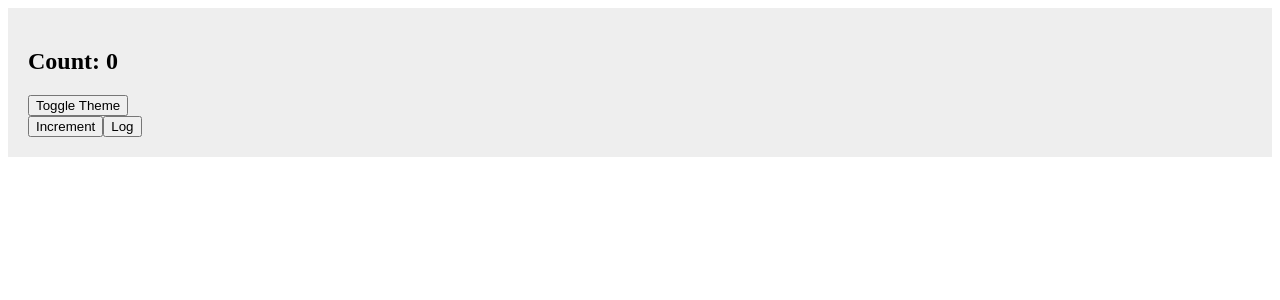
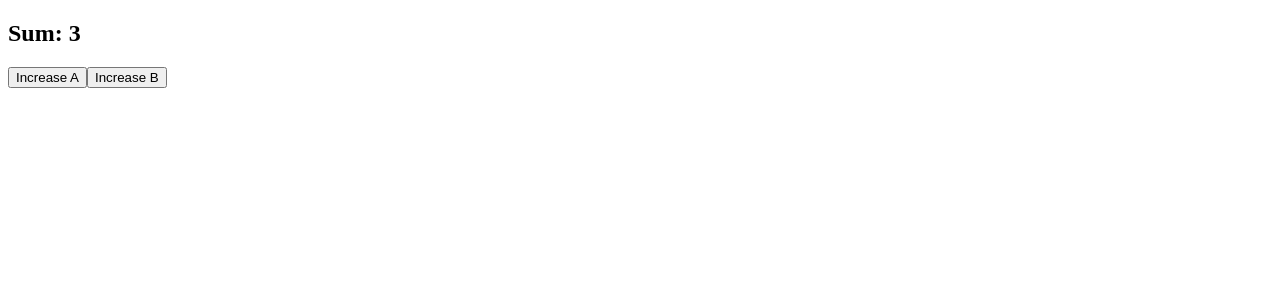
Before and after one commit to AkashSingh8391/React, a React (Vite) app: page / in a window 1280 px wide. Shown: the top 300 px of the page. Built offline with nearby package versions, Linux system fonts and the light colour scheme.

Commit message:
use of dependency array in useCallback Hook

```diff
--- a/src/App.jsx
+++ b/src/App.jsx
@@ -1,31 +1,19 @@
-import React, { useState } from "react";
-import Child from "./Memo/Child";
+import { useState, useCallback } from "react";
 
 function App() {
-  const [count, setCount] = useState(0);
-  const [dark, setDark] = useState(false);
+  const [a, setA] = useState(1);
+  const [b, setB] = useState(2);
 
-  // ❌ har render pe NAYA function banega
-  const increment = () => {
-    setCount(count + 1);
-  };
-
-  // ❌ ye bhi har render pe naya function
-  const logValue = () => {
-    console.log("Current Count:", count);
-  };
-
-  console.log("👨 Parent Rendered");
+  const sum = useCallback(() => {
+    return a + b;
+  }, [a,b]); // ❌ empty dependency
 
   return (
-    <div style={{ background: dark ? "#222" : "#eee", padding: "20px" }}>
-      <h2>Count: {count}</h2>
+    <div>
+      <h2>Sum: {sum()}</h2>
 
-      <button onClick={() => setDark(!dark)}>
-        Toggle Theme
-      </button>
-
-      <Child onIncrement={increment} onLog={logValue} />
+      <button onClick={() => setA(a + 1)}>Increase A</button>
+      <button onClick={() => setB(b + 1)}>Increase B</button>
     </div>
   );
 }
```
